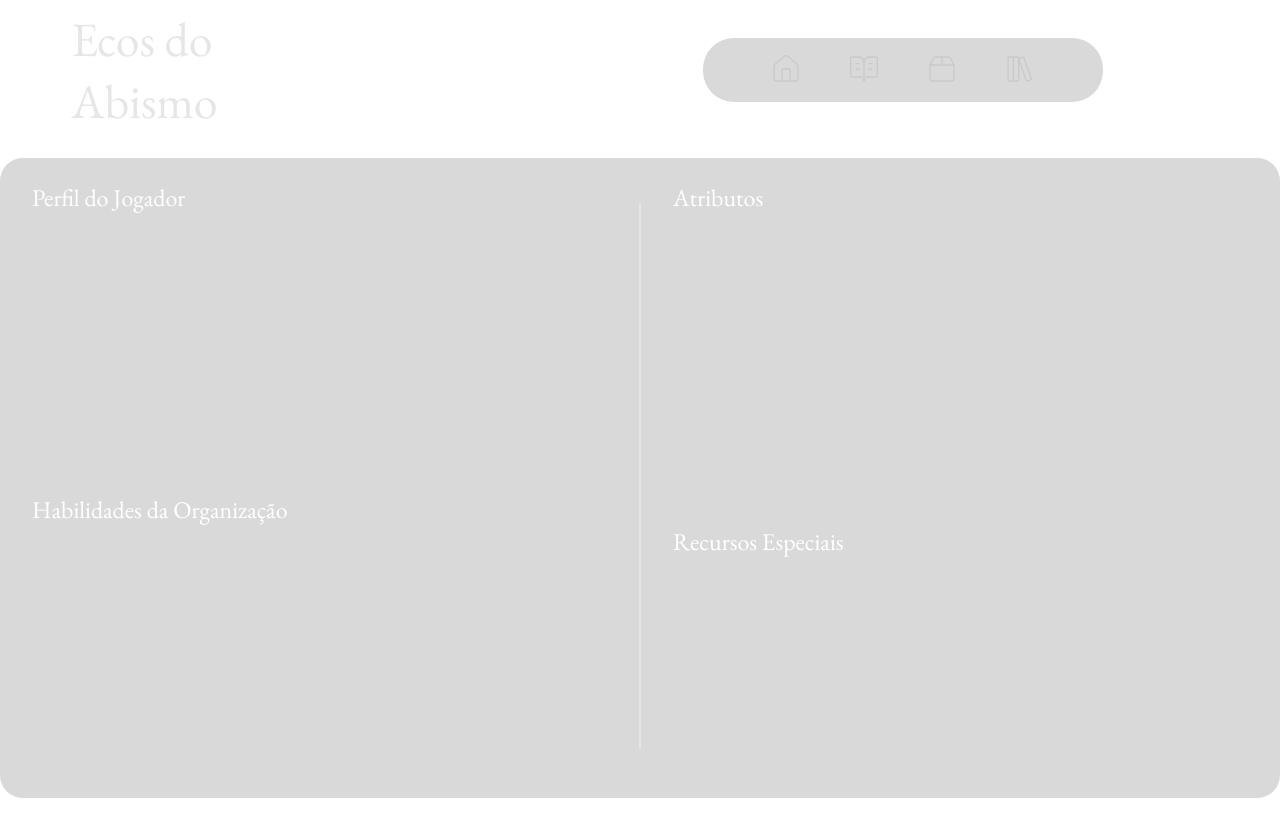
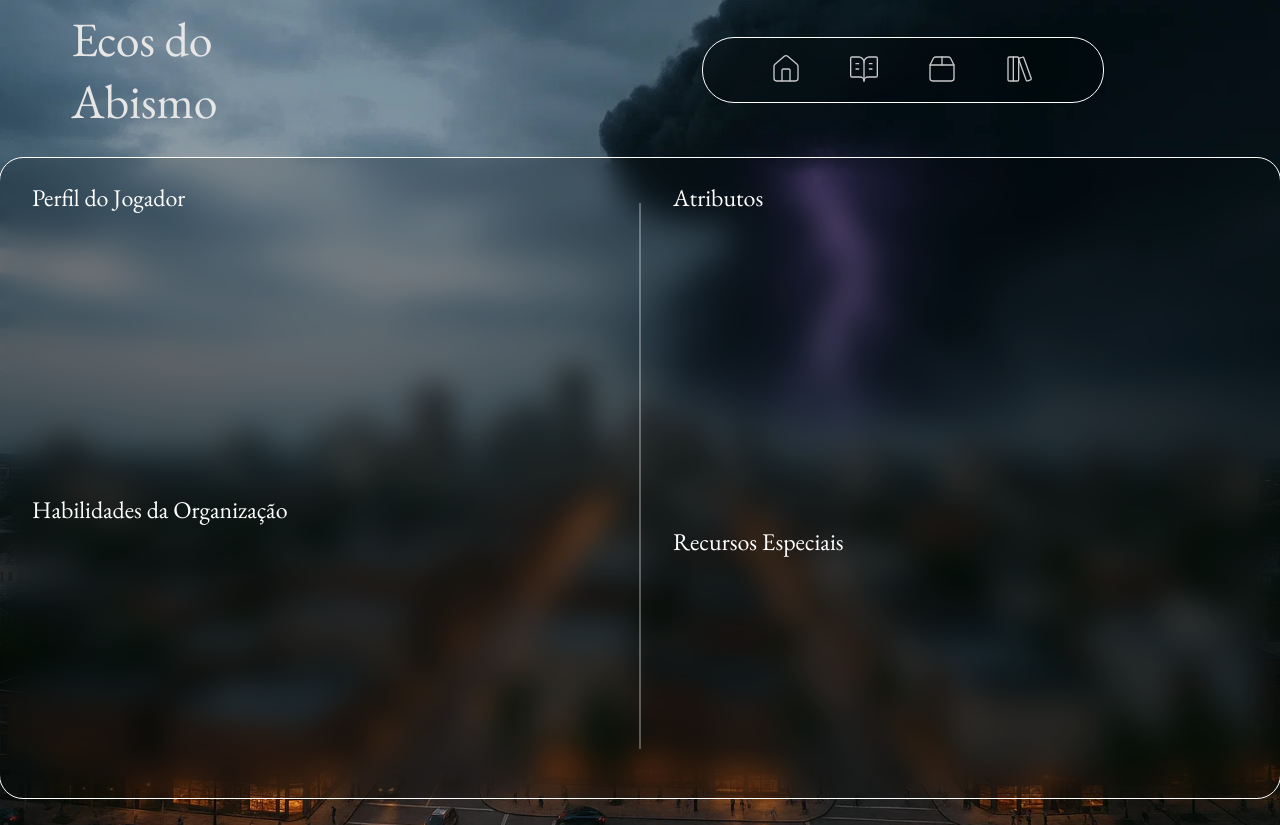
Before and after one commit to RafaelPoddis/FichaRPG, a plain HTML site: page index.html in a window 1280 px wide. Drawn offline with nearby package versions, Linux system fonts and the light colour scheme; the site is published under a folder, as on GitHub Pages, so addresses that start at the root find nothing.

Commit message:
Update main.css

```diff
--- a/main.css
+++ b/main.css
@@ -1,6 +1,6 @@
 body{
     color: rgb(196, 196, 196);
-    background-image: url("/ecos.webp");
+    background-image: url("ecos.webp");
     background-size: 100%;
     height: 100vh;
     font-family: 'EB Garamond', sans-serif;
```
